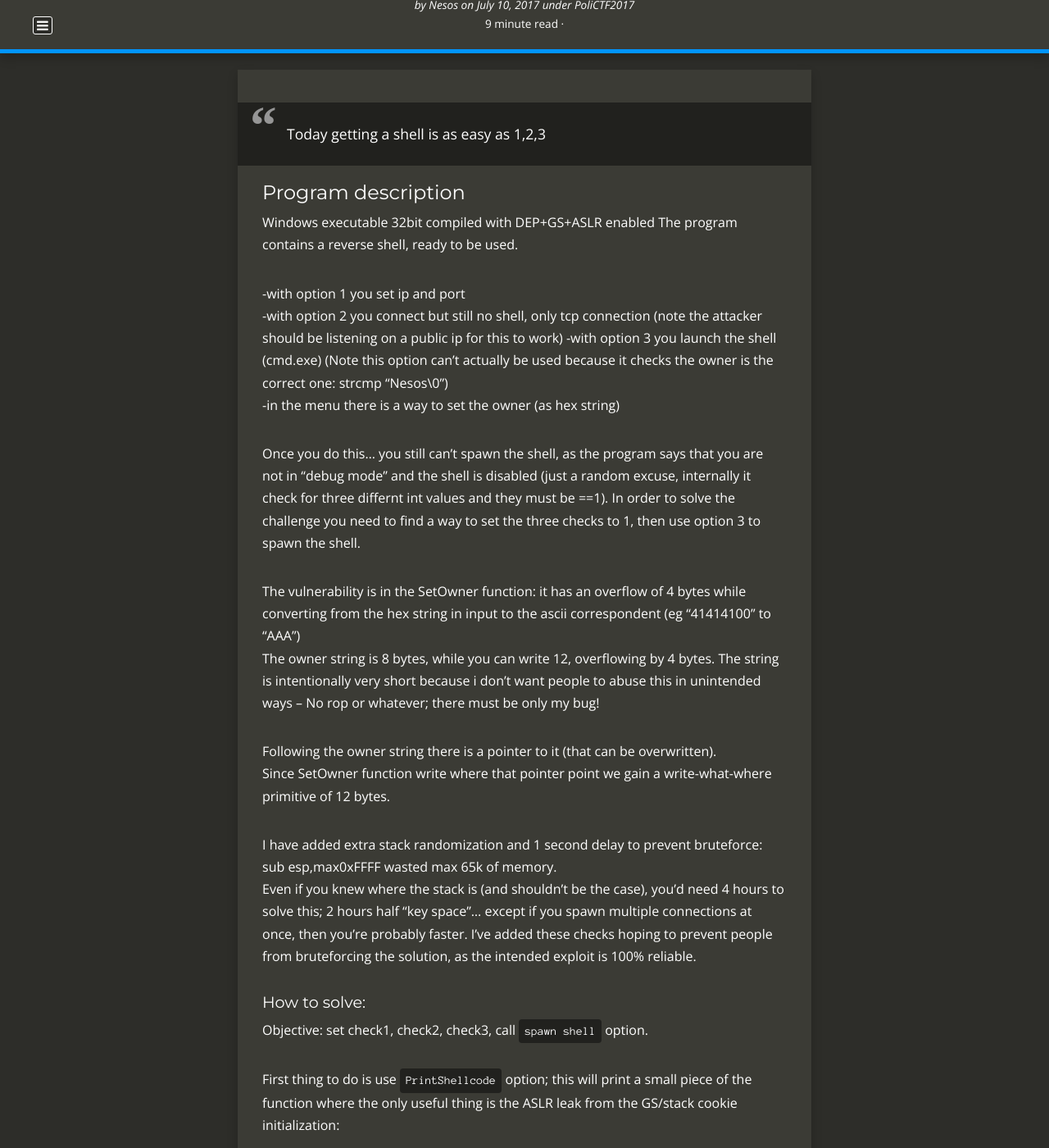
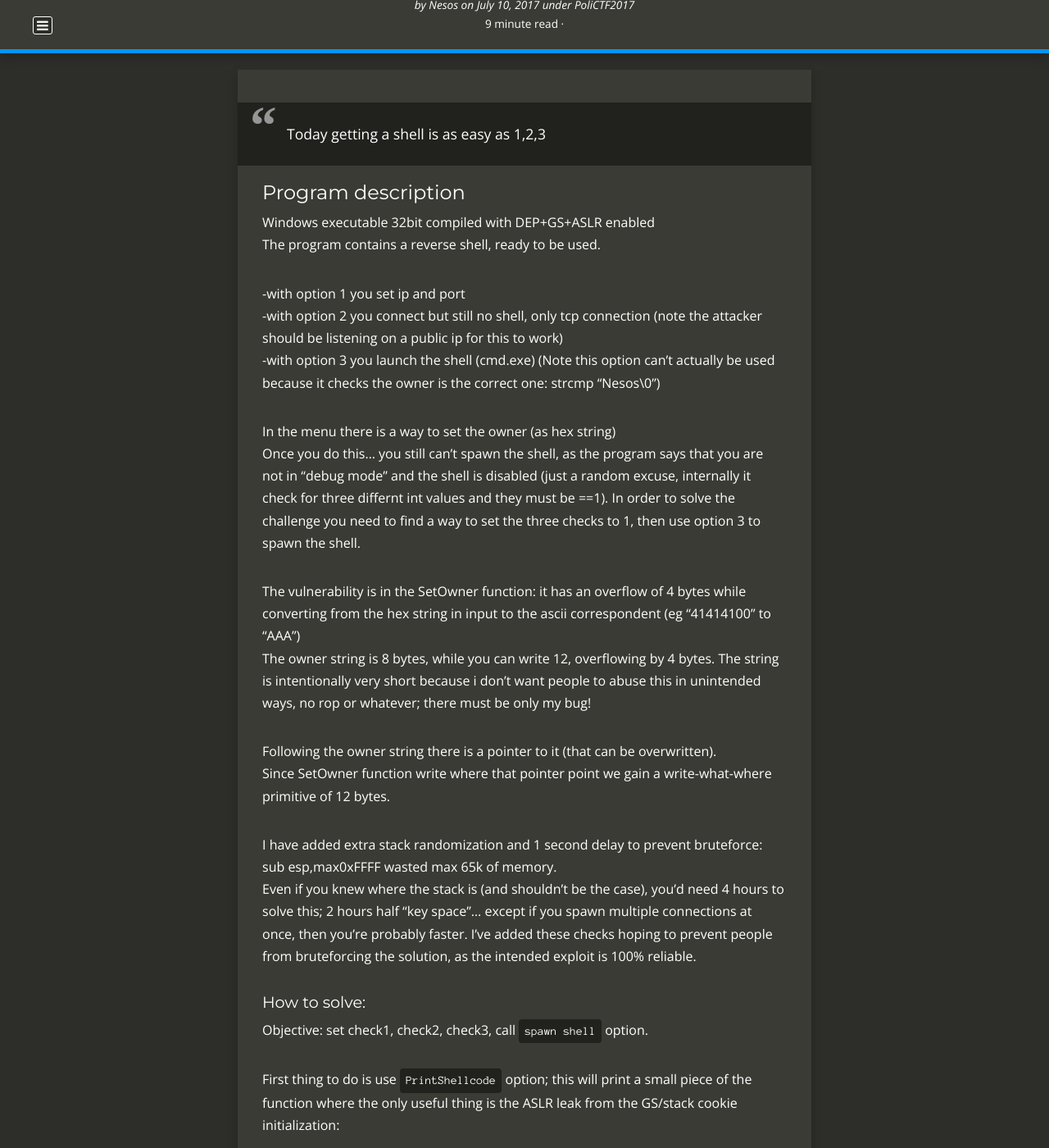
Before and after one commit to TowerofHanoi/towerofhanoi.github.io, a Jekyll site: the page built from _posts/2017-07-10-EzWinShell.md, in a window 1280 px wide and 1400 px high, scrolled down 200 px. Shown: the whole window at 82% size. Built offline with Jekyll 4.4.1, drawn with Linux system fonts in a browser that asks for light colours; nearby versions of some CDN libraries; comment, search, counter and statistics services are not loaded; some of the changed text lies outside the part shown.

````diff
--- a/_posts/2017-07-10-EzWinShell.md
+++ b/_posts/2017-07-10-EzWinShell.md
@@ -24,12 +24,12 @@ The program contains a reverse shell, ready to be used.
 -with option 1 you set ip and port
 -with option 2 you connect but still no shell, only tcp connection (note the attacker should be listening on a public ip for this to work)
 -with option 3 you launch the shell (cmd.exe) (Note this option can't actually be used because it checks the owner is the correct one: strcmp "Nesos\0")
--in the menu there is a way to set the owner (as hex string)
 
+In the menu there is a way to set the owner (as hex string)
 Once you do this... you still can't spawn the shell, as the program says that you are not in "debug mode" and the shell is disabled (just a random excuse, internally it check for three differnt int values and they must be ==1). In order to solve the challenge you need to find a way to set the three checks to 1, then use option 3 to spawn the shell.
 
 The vulnerability is in the SetOwner function: it has an overflow of 4 bytes while converting from the hex string in input to the ascii correspondent (eg "41414100" to "AAA")
-The owner string is 8 bytes, while you can write 12, overflowing by 4 bytes. The string is intentionally very short because i don't want people to abuse this in unintended ways -- No rop or whatever; there must be only my bug!
+The owner string is 8 bytes, while you can write 12, overflowing by 4 bytes. The string is intentionally very short because i don't want people to abuse this in unintended ways, no rop or whatever; there must be only my bug!
 
 Following the owner string there is a pointer to it (that can be overwritten).
 Since SetOwner function write where that pointer point we gain a write-what-where primitive of 12 bytes.
@@ -125,8 +125,9 @@ When we exit, they will be called in this order and *cmd* will be launched just
 - Setting all three checks by using the write-what-where primitive: after setting two out of three you will not be able to change where.
 - Setting the TLS array to set all three checks: since tls is triggered on close you will have a program that pass the checks... but a closed program is useless.
 - A ROP: you don't know where stack is and also if you somehow know, you can't do this because you don't know where WinExec is:
-`setowner1: <cmd\0><dummy4bytes><setowner stack return address>`
-`setowner2: <winexec><return addr of winexec=main><ourcmd above><uCmdShow (can't be set by rop how we want but we don't care)>`
+```setowner1: <cmd\0><dummy4bytes><setowner stack return address>```
+```setowner2: <winexec><return addr of winexec=main><ourcmd above><uCmdShow>```
+(uCmdShow can't be set by rop how we want but we don't care)
 - Using a single TLS that point in the middle of SpawnShell (so we skip checks): i set the program to be opened before checks and open it after checks; skipping them you will skip also the string initialization so you will spawn nothing
 
 If i'm right you can't do rop (return oriented programming) because there are only 12 bytes (3 addresses) and the above functions are stdcall with a dummy parameter; also there shouldn't be a stack leak.
````
Also changed, not shown: other parts of _posts/2017-07-10-EzWinShell.md (+5 -2 lines).
